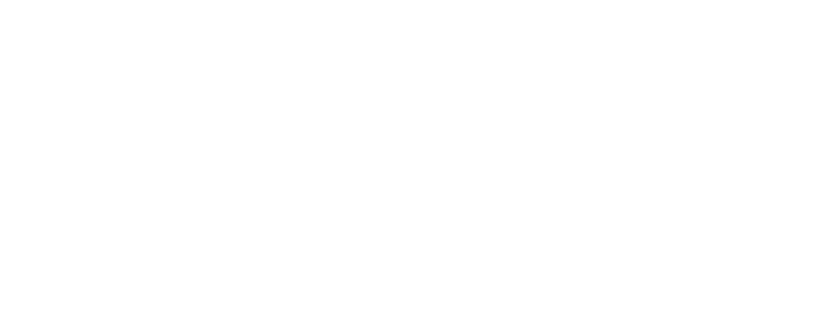
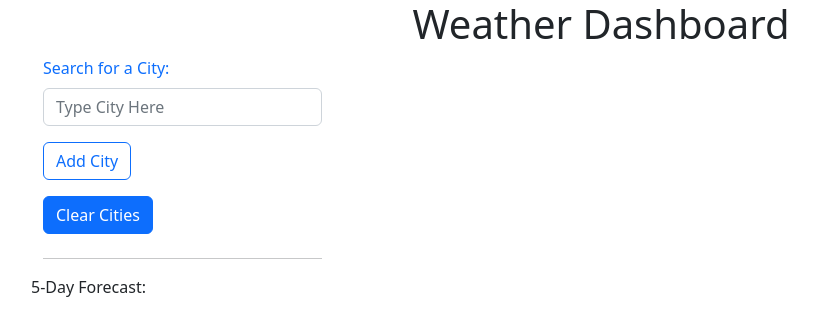
Before and after one commit to TwixmixyJanet/weather-dashboard, a plain HTML site: page index.html in a window 1280 px wide. Shown: the whole page, without its empty margins (39-857 px from the left). Drawn offline with nearby package versions, Linux system fonts and the light colour scheme.

Commit message:
Laid out the HTML framework

```diff
--- a/index.html
+++ b/index.html
@@ -4,6 +4,7 @@
     <meta charset="UTF-8">
     <meta name="viewport" content="width=device-width, initial-scale=1.0">
     <!-- Need to add Bootstrap -->
+    <link rel="stylesheet" href="https://cdn.jsdelivr.net/npm/bootstrap@5.2.3/dist/css/bootstrap.min.css" integrity="sha384-rbsA2VBKQhggwzxH7pPCaAqO46MgnOM80zW1RWuH61DGLwZJEdK2Kadq2F9CUG65" crossorigin="anonymous">
     <!-- Should we add jQuery UI? -->
 
     <link rel="stylesheet" href="assets/css/style.css">
@@ -37,15 +38,66 @@ WHEN I click on a city in the search history
 THEN I am again presented with current and future conditions for that city -->
 
 <!-- Header -->
+    <header class="jumbotron">
+        <div class="container text-center">
+            <h1>Weather Dashboard</h1>
+        </div>
+    </header>
+
 <!-- Main -->
-    <!-- Aside -->
+    <main class="container">
     <!-- Section -->
-    <!-- Section -->
+        <!-- Search functionality -->
+        <section class="col-12 col-md-3">
+            <form id="search-form">
+                <label for="" class="text-primary">Search for a City:</label>
+                <input type="search" class="form-control my-2 text-primary" placeholder="Type City Here" id="city-input" />
+                <button type="submit" class="btn btn-outline-primary my-2" id="search-btn">Add City</button>
+            </form>
+
+            <button type="submit" class="btn btn-primary my-2" id="clear-btn">Clear Cities</button>
+            <hr />
+            <div class="search-history" id="search-history">
+                <!-- search history displays through javascript -->
+                <!-- <button type="submit" class="btn btn-secondary my-2">City</button> -->
+            </div>
+        </section>
+        <section class="col-md-9 col-12">
+
+            <!-- today's weather -->
+            <div class="row todays-weather" id="todays-weather">
+
+            </div>
+
+            <!-- 5-day forecast header -->
+            <div class="row five-day-forecast-header">5-Day Forecast:</div>
+
+            <!-- 5-days of forecast -->
+            <div class="five-day-forecast" id="five-day-forecast">
+                <!-- forecast will display through javascript -->
+                <!--
+                    <ul class="col-12 day">
+                        <li>Date</li>
+                        <li><img src="" alt="" /></li>
+                        <li>Temperature:</li>
+                        <li>Wind: </li>
+                        <li>Humidity: </li>
+                    </ul>
+                    repeat 4 more times
+                 -->
+            </div>
+        </section>
+    </main>
 
 <!-- Footer? -->
 
-
+    <!-- Do we need Bootstrap JS?? -->
+    <script src="https://cdn.jsdelivr.net/npm/bootstrap@5.2.3/dist/js/bootstrap.min.js" integrity="sha384-cuYeSxntonz0PPNlHhBs68uyIAVpIIOZZ5JqeqvYYIcEL727kskC66kF92t6Xl2V" crossorigin="anonymous"></script>
     <!-- Do we need jQuery? -->
+    <script src="https://ajax.googleapis.com/ajax/libs/jquery/3.5.1/jquery.min.js"></script>
+    <!-- dayjs -->
+    <script src="https://cdn.jsdelivr.net/npm/dayjs@1/dayjs.min.js"></script>
+    <!-- regular script -->
     <script src="assets/js/script.js"></script>
 </body>
 </html>
```
